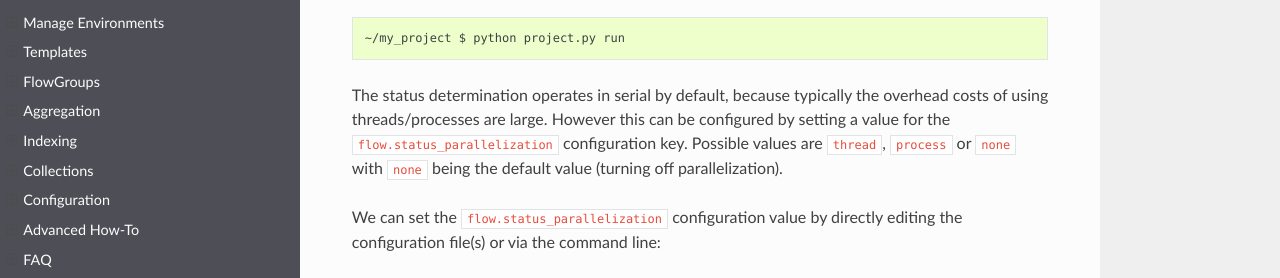
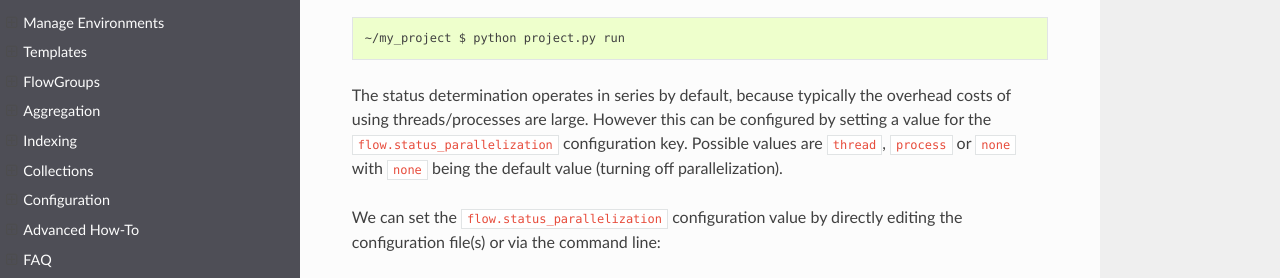
Before and after one commit to glotzerlab/signac-docs, a Sphinx documentation site: the page built from docs/source/flow-project.rst, in a window 1280 px wide and 900 px high, scrolled down 5059 px. Shown: the part 341-619 px from the top of the window. Built offline with Sphinx 7.4.7 and the Read the Docs theme 2.0.0, drawn with Linux system fonts in a browser that asks for light colours; some of the changed text lies outside the part shown.

Commit message:
minor fix for grammar and concision

```diff
--- a/docs/source/flow-project.rst
+++ b/docs/source/flow-project.rst
@@ -270,7 +270,7 @@ As shown before, all *eligible* operations can then be executed with:
 
     ~/my_project $ python project.py run
 
-The status determination operates in serial by default, because typically the overhead costs of using threads/processes are large. However this can be configured by setting a value for the ``flow.status_parallelization`` configuration key.
+The status determination operates in series by default, because typically the overhead costs of using threads/processes are large. However this can be configured by setting a value for the ``flow.status_parallelization`` configuration key.
 Possible values are ``thread``, ``process`` or ``none`` with ``none`` being the default value (turning off parallelization).
 
 We can set the ``flow.status_parallelization`` configuration value by directly editing the configuration file(s) or via the command line:
```
Also changed, not shown: other parts of docs/source/flow-project.rst (+1 -1 lines).
